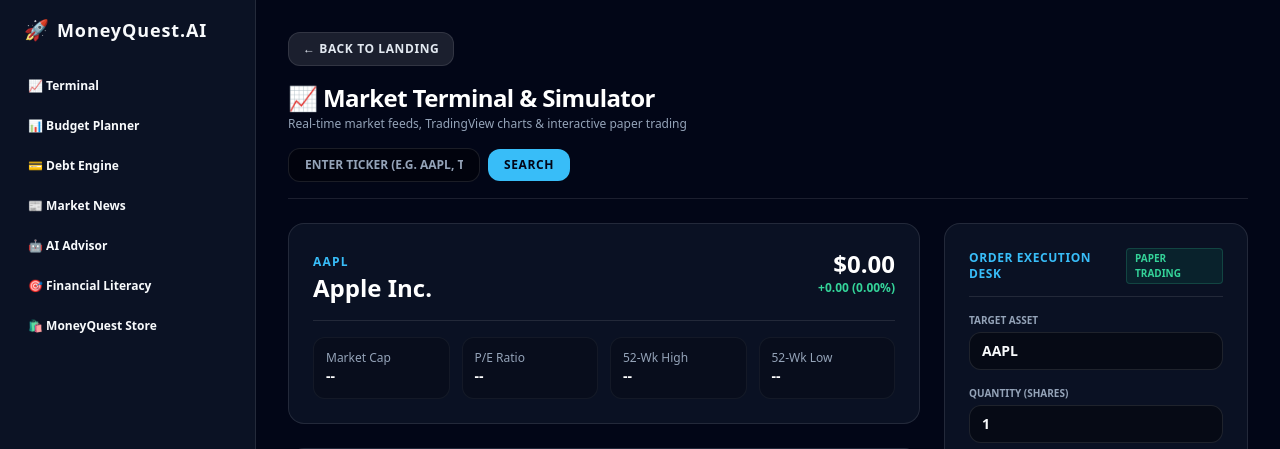
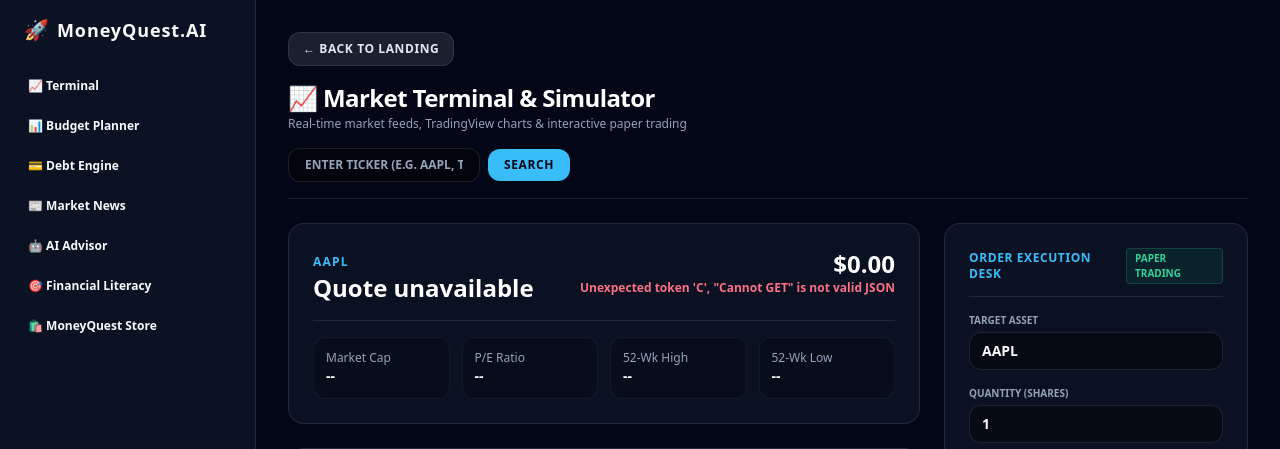
Before and after one commit to nielrock123-star/MoneyQuest, a Flask app: page /terminal in a window 1280 px wide. Shown: the top 449 px of the page. Run offline with Flask 3, Linux system fonts and the light colour scheme; some libraries are stand-ins or nearby versions.

Commit message:
Fix stock metrics and financial literacy modules

```diff
--- a/app.py
+++ b/app.py
@@ -1,6 +1,7 @@
 from flask import Flask, render_template, jsonify, request
 import os
 import re
+import time
 import requests
 import yfinance as yf
 
@@ -112,14 +113,17 @@ def fetch_quote(ticker):
     if not re.fullmatch(r'[A-Z0-9^=.-]{1,15}', symbol):
         raise ValueError('Enter a valid ticker symbol.')
 
+    metadata = {}
     try:
         response = requests.get(
             f'https://query1.finance.yahoo.com/v8/finance/chart/{symbol}',
             params={'range': '5d', 'interval': '1d', 'events': 'history'},
+            headers={'User-Agent': 'Mozilla/5.0'},
             timeout=10
         )
         response.raise_for_status()
         result = (response.json().get('chart', {}).get('result') or [None])[0]
+        metadata = result.get('meta', {}) if result else {}
         closes = [] if not result else [
             value for value in result.get('indicators', {}).get('quote', [{}])[0].get('close', [])
             if value is not None
@@ -149,8 +153,12 @@ def fetch_quote(ticker):
     if not closes:
         raise ValueError(f'No quote data found for {symbol}')
 
-    price = float(closes[-1])
-    previous = float(closes[-2]) if len(closes) > 1 else price
+    price = float(metadata.get('regularMarketPrice') or closes[-1])
+    previous = float(
+        metadata.get('previousClose')
+        or metadata.get('chartPreviousClose')
+        or (closes[-2] if len(closes) > 1 else price)
+    )
     change = price - previous
     info = {}
     try:
@@ -173,6 +181,30 @@ def fetch_quote(ticker):
             info = yf.Ticker(symbol).info
         except Exception:
             info = {}
+
+    if not info.get('marketCap') or not info.get('trailingPE'):
+        try:
+            fundamentals_response = requests.get(
+                f'https://query1.finance.yahoo.com/ws/fundamentals-timeseries/v1/finance/timeseries/{symbol}',
+                params={
+                    'type': 'quarterlyMarketCap,quarterlyPeRatio',
+                    'period1': 0,
+                    'period2': int(time.time())
+                },
+                headers={'User-Agent': 'Mozilla/5.0'},
+                timeout=10
+            )
+            fundamentals_response.raise_for_status()
+            for series in fundamentals_response.json().get('timeseries', {}).get('result', []):
+                for key in ('quarterlyMarketCap', 'quarterlyPeRatio'):
+                    values = series.get(key) or []
+                    if values and values[-1].get('reportedValue', {}).get('raw') is not None:
+                        if key == 'quarterlyMarketCap' and not info.get('marketCap'):
+                            info['marketCap'] = values[-1]['reportedValue']['raw']
+                        if key == 'quarterlyPeRatio' and not info.get('trailingPE'):
+                            info['trailingPE'] = values[-1]['reportedValue']['raw']
+        except (requests.RequestException, ValueError, KeyError, TypeError):
+            pass
     return {
         'success': True,
         'symbol': symbol,
@@ -182,8 +214,8 @@ def fetch_quote(ticker):
         'percent_change': (change / previous * 100) if previous else 0.0,
         'market_cap': info.get('marketCap', 'N/A'),
         'pe_ratio': info.get('trailingPE', 'N/A'),
-        'high_52': info.get('fiftyTwoWeekHigh', 'N/A'),
-        'low_52': info.get('fiftyTwoWeekLow', 'N/A')
+        'high_52': info.get('fiftyTwoWeekHigh') or metadata.get('fiftyTwoWeekHigh', 'N/A'),
+        'low_52': info.get('fiftyTwoWeekLow') or metadata.get('fiftyTwoWeekLow', 'N/A')
     }
 
 
--- a/templates/index.html
+++ b/templates/index.html
@@ -243,9 +243,14 @@
 
                     calculateEstimatedTotal();
                     embedTradingViewChart(data.symbol);
+                } else {
+                    throw new Error(data.message || 'Unable to load quote data');
                 }
             } catch (err) {
                 console.error("Error loading stock data:", err);
+                document.getElementById('stock-name').innerText = 'Quote unavailable';
+                document.getElementById('stock-change').innerText = err.message;
+                document.getElementById('stock-change').className = 'text-xs font-bold text-rose-400';
             }
         }
 
```
Also changed, not shown: templates/quiz.html (+11 -4 lines).
